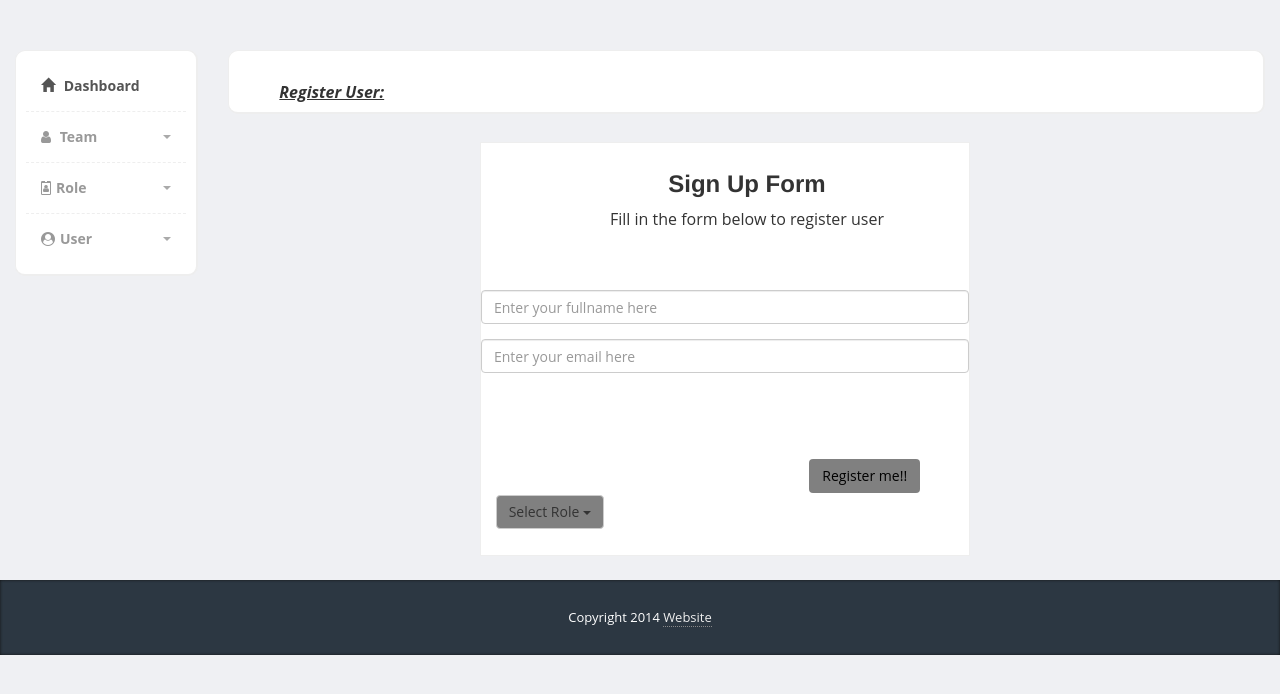
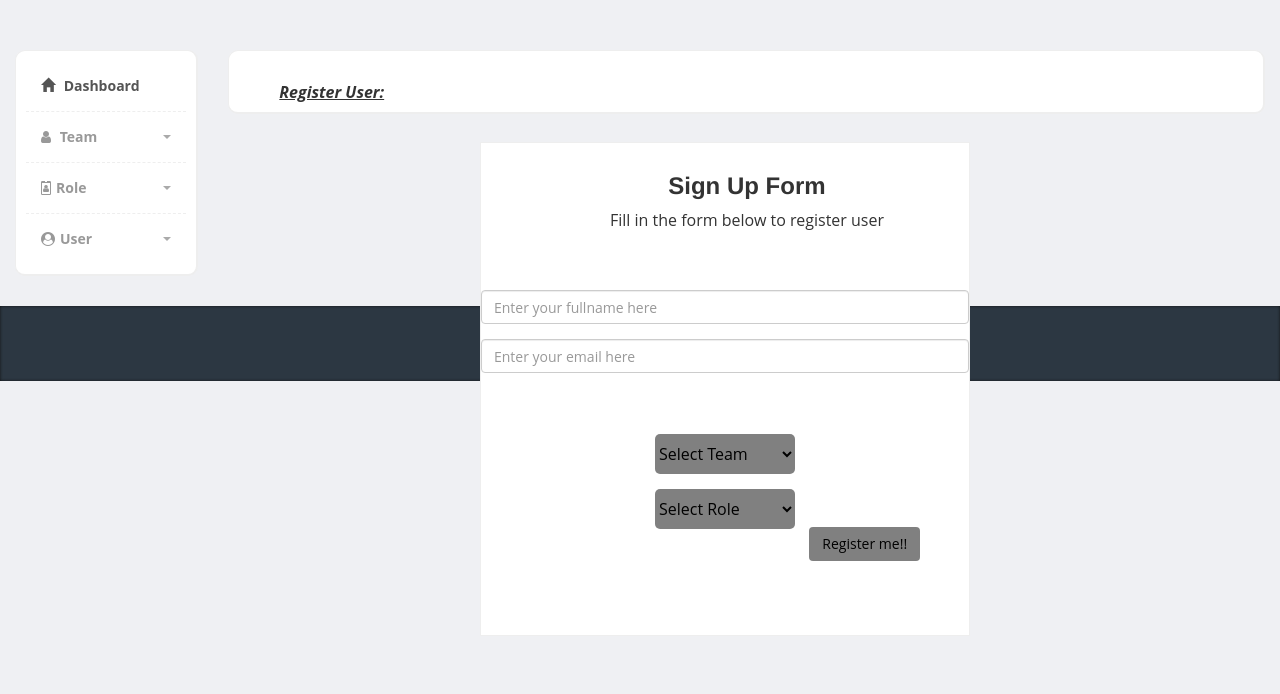
Before and after one commit to sheikhjahid/itobuz-EMS-repo, a CodeIgniter app: the page made by application/views/register.php in a window 1280 px wide. Shown: the part 50-744 px from the top of the page. Run offline with CodeIgniter, Linux system fonts and the light colour scheme; data that the repository does not hold is empty.

Commit message:
The following files were updated and done today-jahid

```diff
--- a/application/controllers/User.php
+++ b/application/controllers/User.php
@@ -115,8 +115,8 @@ class user extends CI_Controller {
 		$data=array();
 		$data=$userdata;
 
-        $data['row']=$this->user_model->get_Data('team');
-
+        $data['team_list']=$this->user_model->get_Data('team');
+        $data['role_list']=$this->user_model->get_Data('role');
 		$this->load->view('register',$data);
 
 		if($_SERVER['REQUEST_METHOD']=='POST')
--- a/application/models/User_model.php
+++ b/application/models/User_model.php
@@ -118,14 +118,11 @@ class user_model extends CI_Model
 
   public function get_Data($table)
   {
-
       $this->db->select('*');
       $query = $this->db->get($table);
-            if ($query->num_rows >= 1)
+      if ($query->num_rows() >= 1)
       {
-
         return $query->result();
-
       }//end of if
   }//end of function
 
--- a/application/views/register.php
+++ b/application/views/register.php
@@ -19,7 +19,18 @@
       <script src="https://oss.maxcdn.com/libs/respond.js/1.3.0/respond.min.js"></script>
     <![endif]-->
   </head>
+  <style>
 
+    .drop{
+
+  background-color:grey;
+  border:none;
+  width:140px;
+  height:40px;
+  border-radius:5px;
+}
+
+</style>
   <body>
     <div class="header">
        <div class="container">
@@ -84,38 +95,33 @@
                               </br>
 
                               <div class="form-group">
-                              <?php foreach($row as $value){ ?>
-                              <div class="btn-group">
-                              <button type="button" class="btn btn-default dropdown-toggle" data-toggle="dropdown" aria-haspopup="true" aria-expanded="false">
-                                 Select Team <span class="caret"></span>
-                                </button>
+                                <select class="drop">
+                                  <option value="0">Select Team</option>
+                              <?php foreach($team_list as $t){ ?>
+                                  <option value="<?php echo $t->id; ?>">
+                                    <?php echo ucwords($t->name); ?>
+                                  </option>
 
-                               <ul class="dropdown-menu">
+                              <?php } ?>
+                                </select>
 
-                              <li>
-                              <?php echo $value->name; ?></li>
+                              </div>
+                              <div class="form-group">
+                                <select class="drop">
+                                  <option value="0">Select Role</option>
+                              <?php foreach($role_list as $r){ ?>
+                                  <option value="<?php echo $r->id; ?>">
+                                    <?php echo ucwords($r->name); ?>
+                                  </option>
 
-                           </ul>
+                              <?php } ?>
+                                </select>
 
-                         </div>
-                         <?php } ?>
-
-                       </div>
+                              </div>
 
                             </br>
                               </br>
-                              <div class="form-group">
 
-                              <div class="btn-group">
-                              <button type="button" class="btn btn-default dropdown-toggle" data-toggle="dropdown" aria-haspopup="true" aria-expanded="false">
-                                 Select Role <span class="caret"></span>
-                                </button>
-                               <ul class="dropdown-menu">
-                              <li>  </li>
-                           </ul>
-                         </div>
-
-                       </div>
                               <button type="submit" class="btn">Register me!!</button>
                             </br>
                             </br>
@@ -132,22 +138,6 @@
     </div>
      </div>
 <div>
-</br>
-</br>
-</br>
-</br>
-</br>
-</br>
-</br>
-</br>
-</br>
-</br>
-</br>
-</br>
-</br>
-</br>
-</br>
-</br>
 
     <footer>
          <div class="container">
--- a/public/css/registration.css
+++ b/public/css/registration.css
@@ -19,6 +19,16 @@
   position:absolute;
 
 }
+
+
+.drop{
+
+  background-color:grey;
+  border:none;
+  width:60px;
+  height:40px;
+}
+
 
 .form-top{
 
```
Lines whose indentation alone changed are shown as unchanged.
